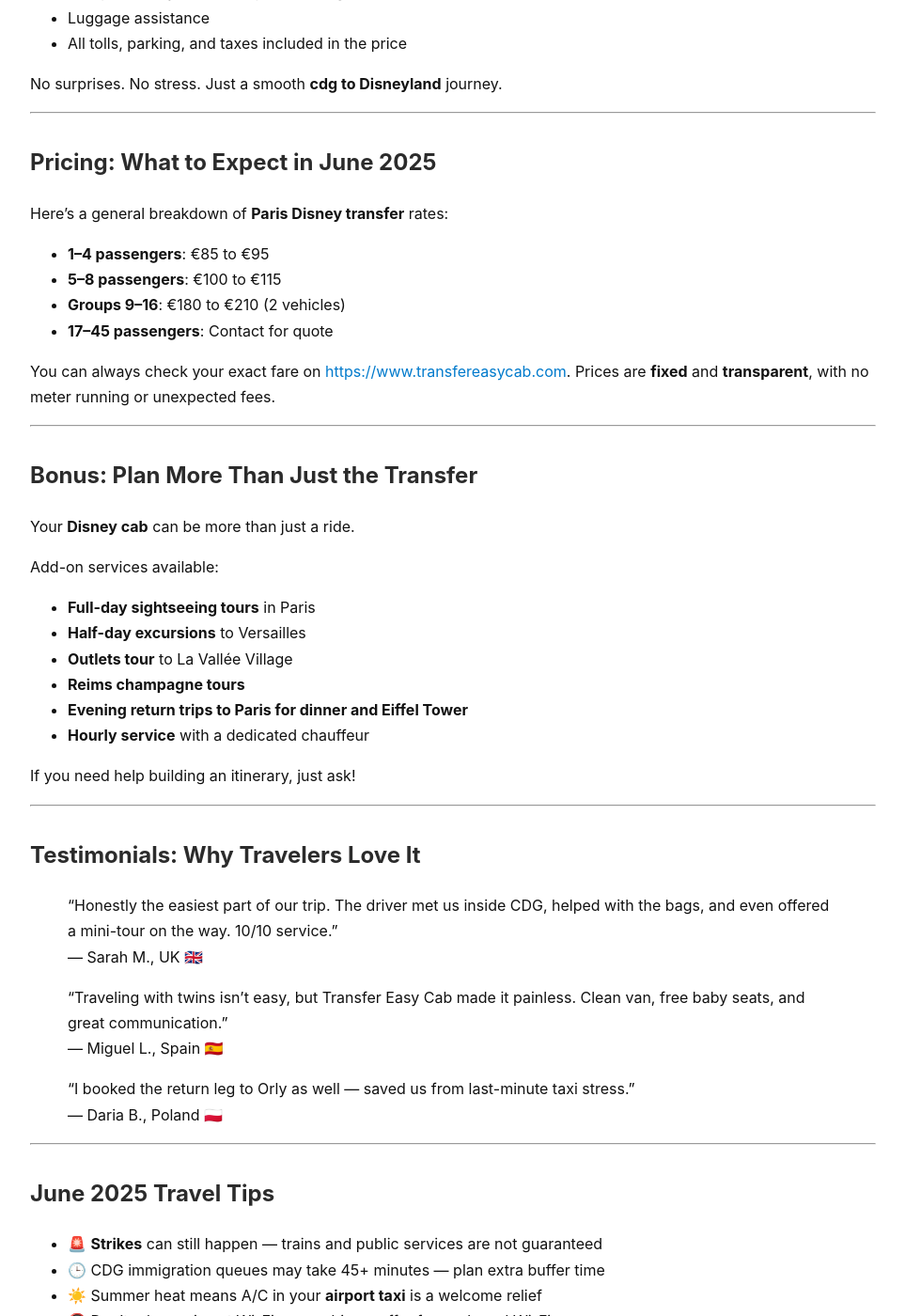
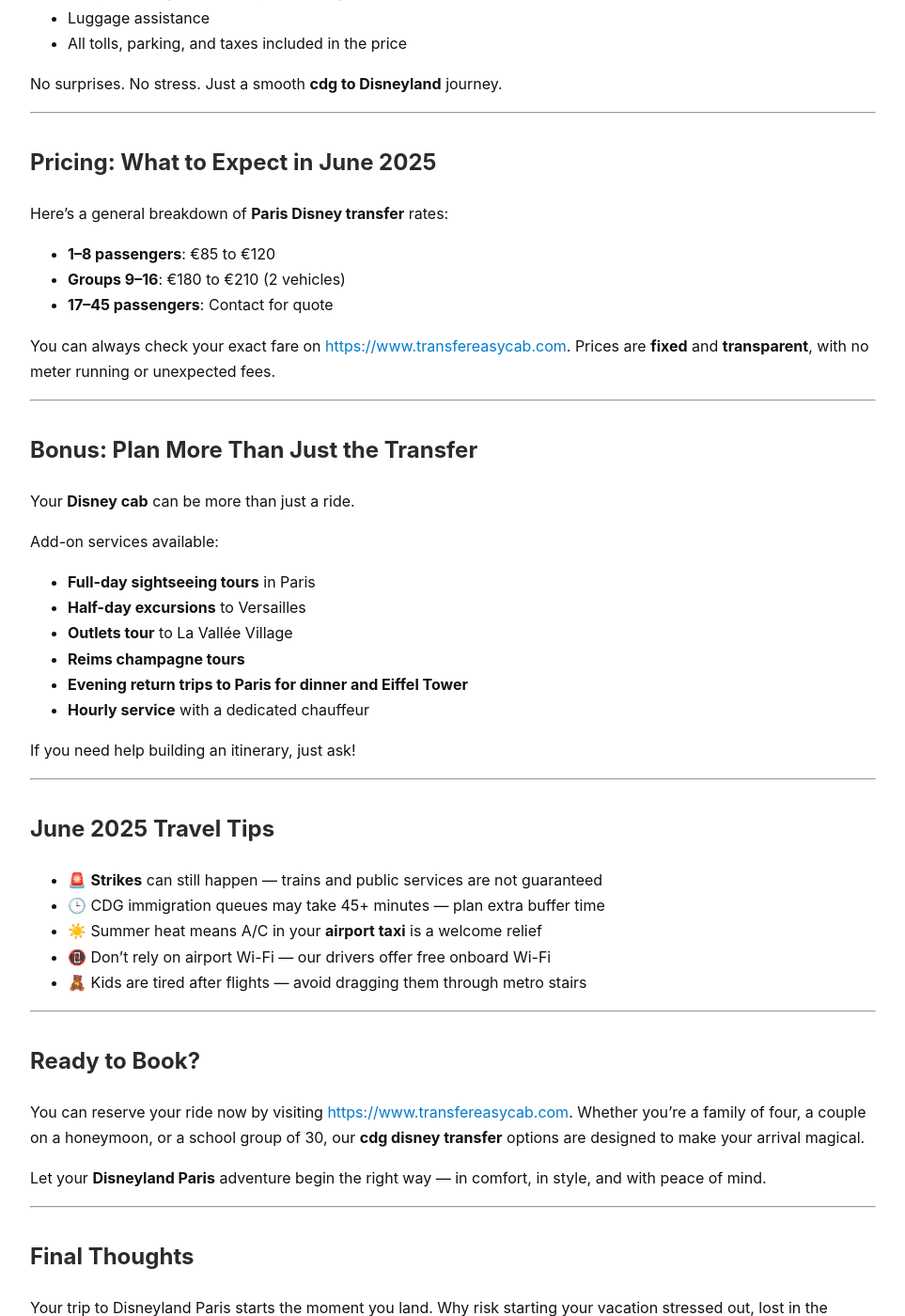
Before and after one commit to TransferEasyCab75/transfereasycab, a Jekyll site: the page built from _posts/2025-06-01-what-to-know-before-booking-cdg-to-disneyland-transfer.md, in a window 1280 px wide and 1400 px high, scrolled down 3688 px. Shown: the whole window at 94% size, without its empty margins (158-1121 px from the left). Built offline with Jekyll 4.4.1, drawn with Linux system fonts in a browser that asks for light colours; our own code applies the rules of GitHub Pages for plain Markdown files.

Commit message:
Update 2025-06-01-what-to-know-before-booking-cdg-to-disneyland-transfer.md

```diff
--- a/_posts/2025-06-01-what-to-know-before-booking-cdg-to-disneyland-transfer.md
+++ b/_posts/2025-06-01-what-to-know-before-booking-cdg-to-disneyland-transfer.md
@@ -145,8 +145,7 @@ No surprises. No stress. Just a smooth **cdg to Disneyland** journey.
 
 Here’s a general breakdown of **Paris Disney transfer** rates:
 
-- **1–4 passengers**: €85 to €95
-- **5–8 passengers**: €100 to €115
+- **1–8 passengers**: €85 to €120
 - **Groups 9–16**: €180 to €210 (2 vehicles)
 - **17–45 passengers**: Contact for quote
 
@@ -168,19 +167,6 @@ Add-on services available:
 - **Hourly service** with a dedicated chauffeur
 
 If you need help building an itinerary, just ask!
-
----
-
-## Testimonials: Why Travelers Love It
-
-> “Honestly the easiest part of our trip. The driver met us inside CDG, helped with the bags, and even offered a mini-tour on the way. 10/10 service.”
-— Sarah M., UK 🇬🇧
-
-> “Traveling with twins isn’t easy, but Transfer Easy Cab made it painless. Clean van, free baby seats, and great communication.”
-— Miguel L., Spain 🇪🇸
-
-> “I booked the return leg to Orly as well — saved us from last-minute taxi stress.”
-— Daria B., Poland 🇵🇱
 
 ---
 
```
